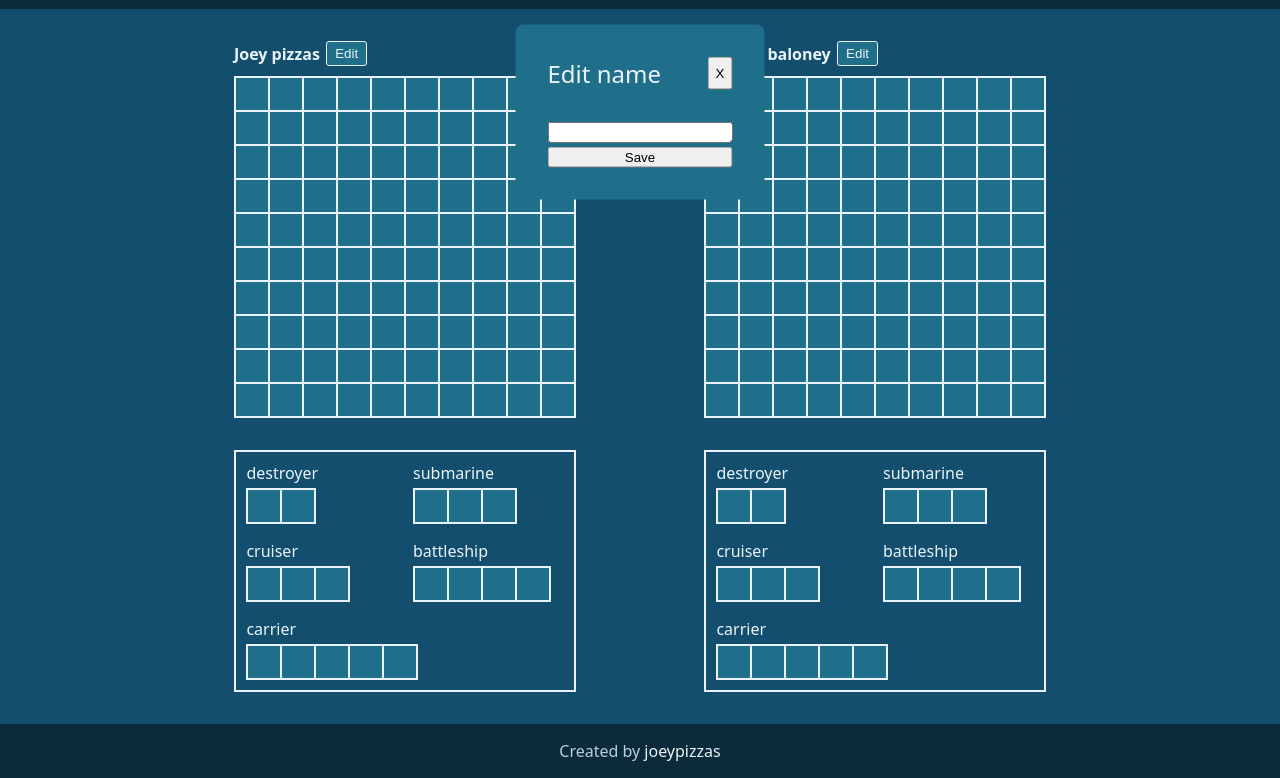
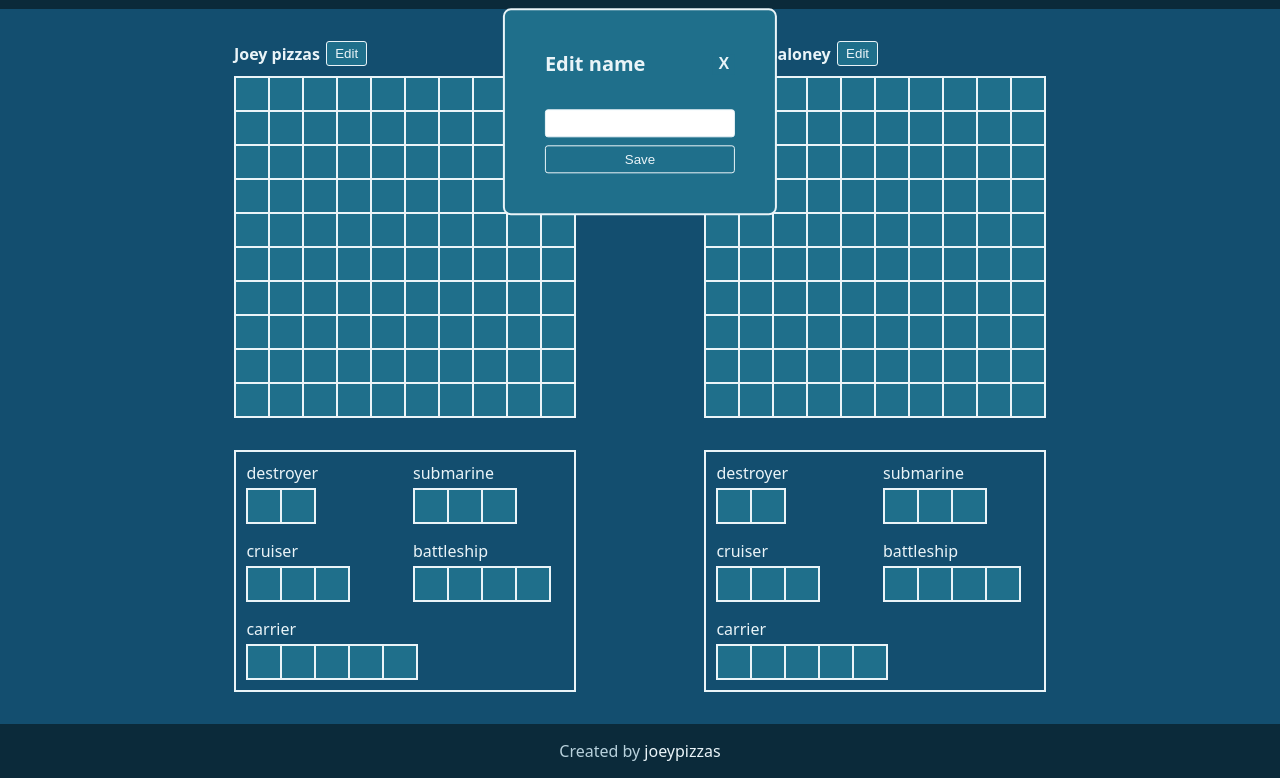
Before and after one commit to joeypizzas/battleship, a website built with webpack: page src/template.html in a window 1280 px wide. Shown: the part 88-866 px from the top of the page. Built offline with nearby package versions, Linux system fonts and the light colour scheme.

Commit message:
Continued to style dialog

```diff
--- a/src/style.css
+++ b/src/style.css
@@ -217,6 +217,10 @@ body {
   display: flex;
 }
 
+.blur {
+  filter: blur(10px);
+}
+
 #edit-name-dialog[open] {
   all: unset;
   position: fixed;
@@ -225,10 +229,9 @@ body {
   transform: translate(-50%, -50%);
   background-color: var(--bg-water-light);
   color: var(--text-primary);
-  font-size: 1.5rem;
-  padding: 2rem;
+  padding: 2.5rem;
   border-radius: 8px;
-  border: 2px solid var(--header);
+  border: 2px solid var(--text-primary);
   display: flex;
   flex-direction: column;
   justify-content: space-between;
@@ -238,12 +241,51 @@ body {
 #title-and-close-button {
   display: flex;
   justify-content: space-between;
+  align-items: center;
+}
+
+#modal-title {
+  font-size: 1.25rem;
+  font-weight: 700;
+}
+
+.close-modal-button {
+  cursor: pointer;
+  background-color: var(--bg-water-light);
+  border: none;
+  color: var(--text-primary);
+  font-size: 1rem;
+  font-weight: 700;
+}
+
+.close-modal-hover {
+  color: var(--hover-color);
+}
+
+.close-modal-click {
+  color: var(--bg-water-deep);
 }
 
 #edit-name-form {
   display: flex;
   flex-direction: column;
-  gap: .25rem;
+  gap: .5rem;
+}
+
+#new-name {
+  padding: .35rem;
+  border-radius: 3px;
+  border: 1px solid var(--text-primary);
+  color: var(--bg-water-deep);
+}
+
+#new-save-button {
+  background-color: var(--bg-water-light);
+  border: 1px solid var(--text-primary);
+  border-radius: 3px;
+  color: var(--text-primary);
+  padding: .35rem;
+  cursor: pointer;
 }
 
 #footer {
--- a/src/template.html
+++ b/src/template.html
@@ -24,11 +24,11 @@
     <dialog id="edit-name-dialog" open>
       <div id="title-and-close-button">
           <div id="modal-title">Edit name</div>
-          <button id="close-modal-button">X</button>
+          <button class="close-modal-button">X</button>
       </div>
       <form class="form" id="edit-name-form" action="/submit" method="POST">
-          <input>
-          <button class="dialog-save" id="new-save" type="submit" form="new-form">Save</button>
+          <input id="new-name">
+          <button class="dialog-save" id="new-save-button" type="submit" form="new-form">Save</button>
       </form>
   </dialog>
     <div id="footer">
```
